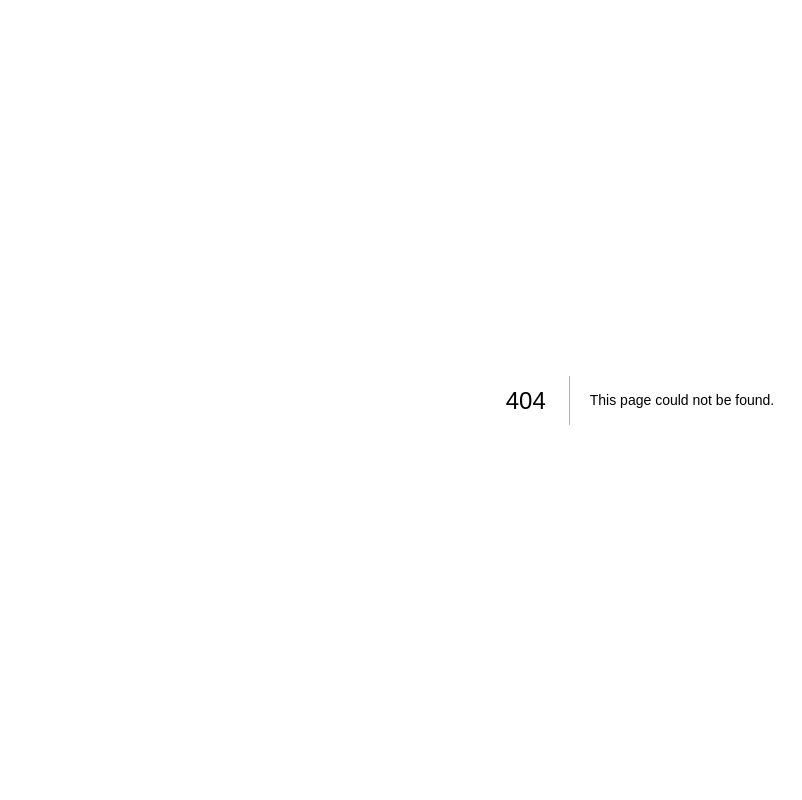
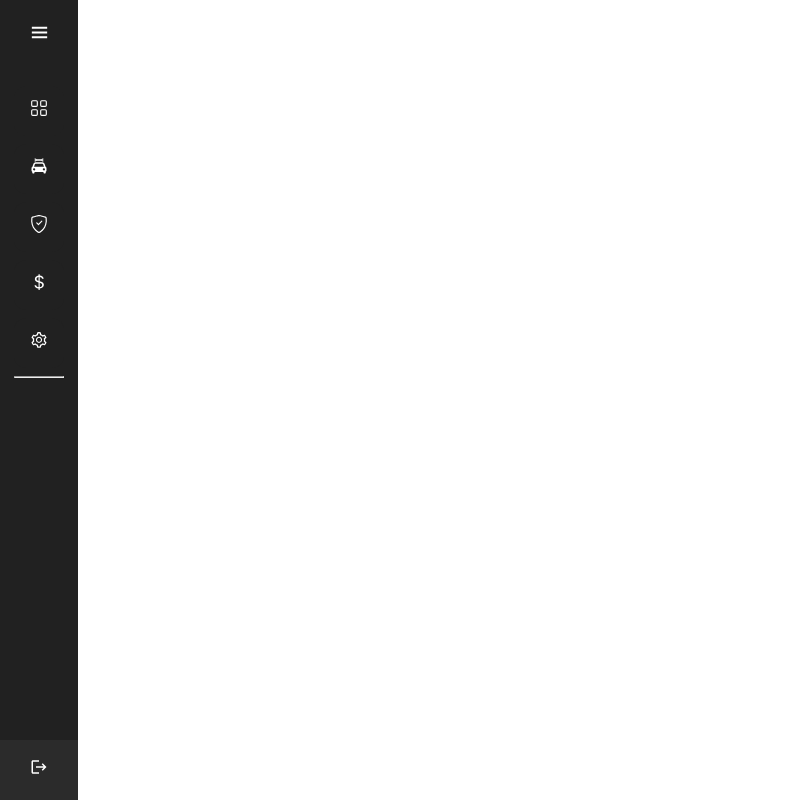
Before and after one commit to Raptas1/GudinosPortal, a Next.js app in the folder portal/: page /expenses in a window 1280 px wide. Before the commit this address had no page. Shown: the whole page, without its empty margins (0-802 px from the left). Built offline with nearby package versions, Linux system fonts and the light colour scheme; a web font is replaced by a local one.

Commit message:
Updated Login

```diff
--- a/portal/app/components/sidebar.css
+++ b/portal/app/components/sidebar.css
@@ -11,6 +11,9 @@
   }
   .sidebar.open{
     width: 250px;
+  }
+  .active {
+    background-color: #444444;
   }
   .sidebar .logo-details{
     height: 60px;
@@ -153,7 +156,7 @@
     left: 0;
     bottom: -8px;
     padding: 10px 14px;
-    background: #1d1b31;
+    background: #2b2b2b;
     transition: all 0.5s ease;
     overflow: hidden;
   }
@@ -187,7 +190,7 @@
     top: 50%;
     right: 0;
     transform: translateY(-50%);
-    background: #1d1b31;
+    background: #2b2b2b;
     width: 100%;
     height: 60px;
     line-height: 60px;
--- a/portal/app/components/sidebar.js
+++ b/portal/app/components/sidebar.js
@@ -1,15 +1,24 @@
+'use client';
 import NavLink from "next/link"
+import {AiOutlineSetting} from "react-icons/ai"
 import {BiMenu, BiSolidCarMechanic} from "react-icons/bi"
 import {BsCurrencyDollar, BsGrid, BsShieldCheck} from "react-icons/bs"
+import {MdLogout} from "react-icons/md";
 import {FaUserShield} from "react-icons/fa"
 import "./sidebar.css"
-const Sidebar = async () => {
+import { useState } from "react"
+const Sidebar = () => {
+    const [isOpen, setIsOpen] = useState(false);
+
+    const toggleSidebar = () => {
+      setIsOpen(!isOpen);
+    }
     return (
-        <div className="sidebar">
+        <div className={isOpen === true ? "sidebar open" : "sidebar"}>
         <div className="logo-details">
           <i className='bx bxl-c-plus-plus icon'></i>
-            <div className="logo_name">CodingLab</div>
-            <i className='bx' id="btn" ><BiMenu/></i>
+            <div className="logo_name">{process.env.NEXT_PUBLIC_BRAND}</div>
+            <i className='bx' onClick={toggleSidebar} id="btn" ><BiMenu/></i>
         </div>
         <ul className="nav-list">
           <li>
@@ -20,32 +29,35 @@ const Sidebar = async () => {
              <span className="tooltip">Dashboard</span>
           </li>
           <li>
-           <a href="#">
+           <NavLink href="/jobs">
              <i className='bx'><BiSolidCarMechanic/></i>
              <span className="links_name">Jobs</span>
-           </a>
+           </NavLink>
            <span className="tooltip">Jobs</span>
          </li>
          <li>
-           <a href="#">
+           <NavLink href="/warranties">
              <i className='bx'><BsShieldCheck/></i>
              <span className="links_name">Warranties</span>
-           </a>
+           </NavLink>
            <span className="tooltip">Warranties</span>
          </li>
          <li>
-           <a href="#">
+           <NavLink href="/expenses">
              <i className='bx'><BsCurrencyDollar/></i>
              <span className="links_name">Expenses</span>
-           </a>
+           </NavLink>
            <span className="tooltip">Expenses</span>
          </li>
          <li>
            <a href="#">
-             <i className='bx bx-cog' ></i>
+             <i className='bx'><AiOutlineSetting/></i>
              <span className="links_name">Setting</span>
            </a>
            <span className="tooltip">Setting</span>
+         </li>
+         <li>
+         <hr style={{"color":"#2b2b2b"}}/>
          </li>
          <li className="profile">
              <div className="profile-details">
@@ -54,7 +66,7 @@ const Sidebar = async () => {
                  <div className="job">Web designer</div>
                </div>
              </div>
-             <i className='bx bx-log-out' id="log_out" ></i>
+             <i className='bx' id="log_out" ><MdLogout/></i>
          </li>
         </ul>
       </div>
--- /dev/null
+++ b/portal/app/expenses/page.js
@@ -0,0 +1,15 @@
+import Sidebar from "../components/sidebar";
+const Expenses = () => {
+    return (
+        <div>
+            <div className="sidebar">
+                <Sidebar/>
+            </div>
+            <div className="content">
+
+            </div>
+        </div>
+    )
+
+}
+export default Expenses;
--- a/portal/app/page.js
+++ b/portal/app/page.js
@@ -5,9 +5,6 @@ export default function Home() {
   return (
     <main>
       <div className="main_container">
-        <div className="header">
-
-        </div>
         <div className="sidebar">
           <Sidebar/>
         </div>
```
Also changed, not shown: portal/app/jobs/page.js (added, +14 -0 lines), portal/app/login/page.js (+12 -2 lines), portal/app/warranties/page.js (added, +14 -0 lines), portal/app/expenses/page.css (added), portal/app/jobs/page.css (added), portal/app/warranties/page.css (added).
